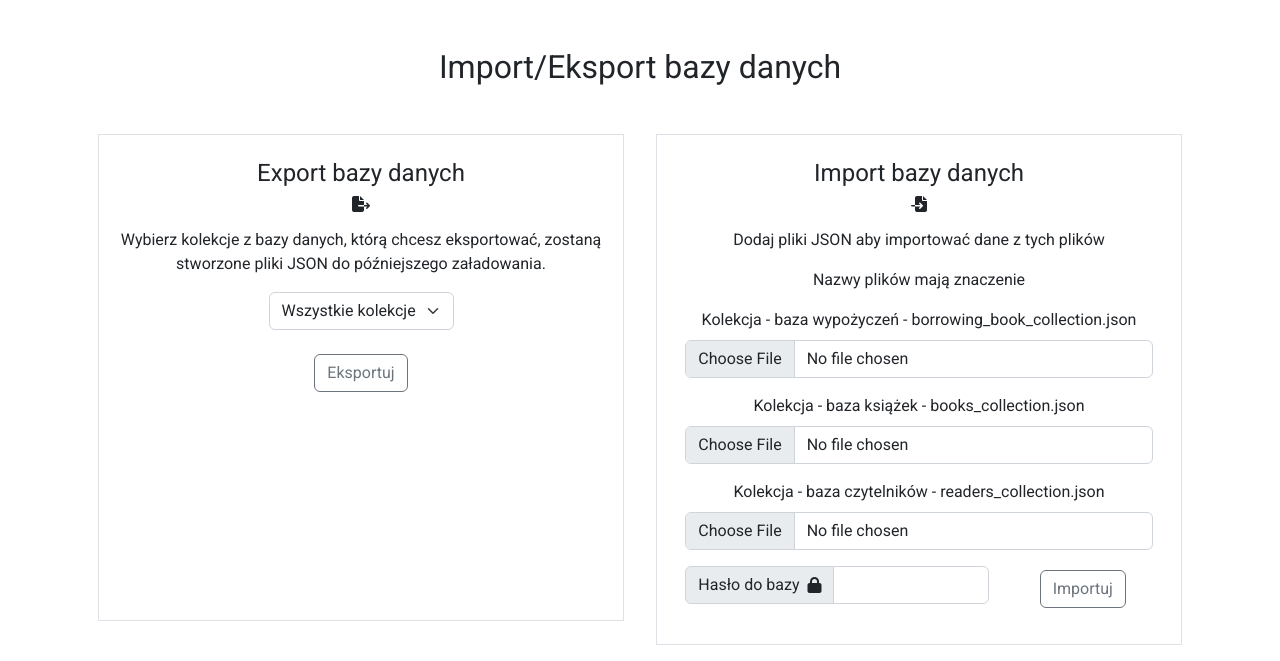
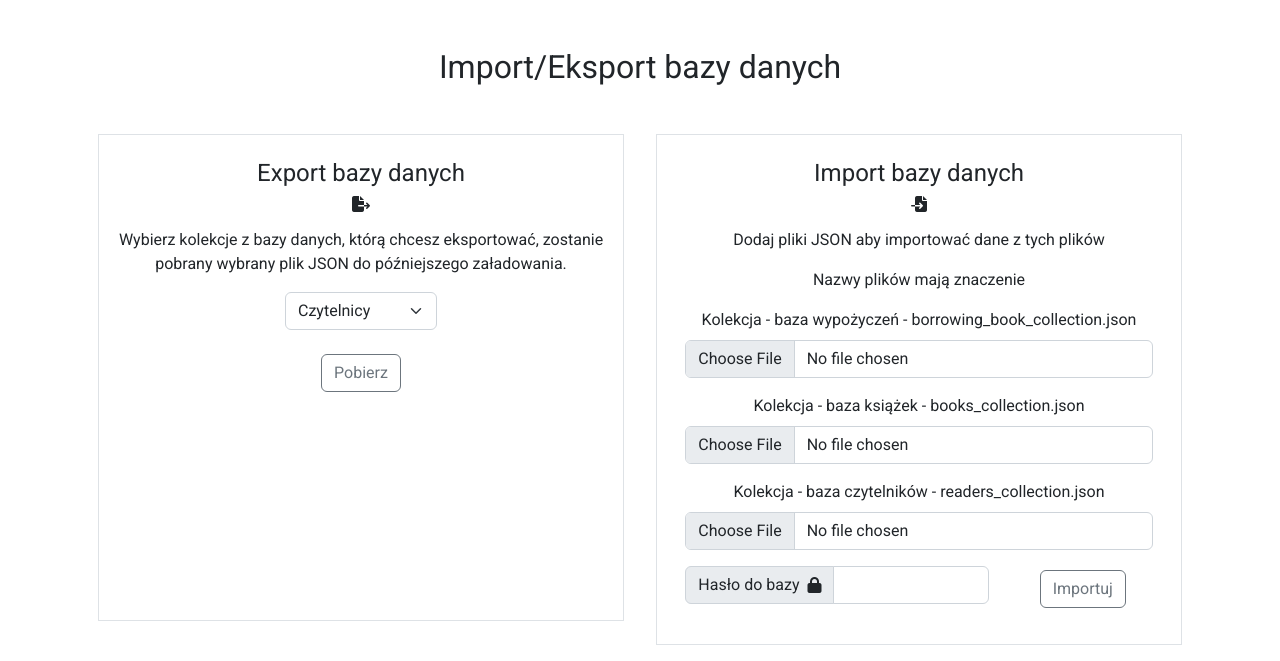
Before and after one commit to Bartek1995/FastAPI-MongoDB-ExamProject, a FastAPI app: page /dashboard/db_import_export in a window 1280 px wide. Shown: the part 56-717 px from the top of the page. Run offline with FastAPI, Linux system fonts and the light colour scheme; parts of the project's set-up code (start-up, migrations or seed data) failed here and were passed over; some libraries are stand-ins or nearby versions.

Commit message:
Modify export database feature, now user can download json

```diff
--- a/app/server/main.py
+++ b/app/server/main.py
@@ -1,10 +1,9 @@
 from datetime import date
 from datetime import datetime as datetime_func
 from typing import Optional
-import os
 import uvicorn
 from fastapi import FastAPI, HTTPException, Form, Request, UploadFile
-from fastapi.responses import HTMLResponse
+from fastapi.responses import HTMLResponse, FileResponse
 from fastapi.staticfiles import StaticFiles
 from fastapi.templating import Jinja2Templates
 from starlette.responses import RedirectResponse
@@ -501,7 +500,8 @@ def db_import_export(request: Request,
 
         case "export":
             database_manager.export_collection_as_json(collection_select)
-            context['export_success'] = "Pomyślnie eksportowano wybrane kolekcje"
+            filename = f"/{collection_select}.json"
+            return FileResponse(path=str(db_import_export_root_absolute) + filename, media_type='text/json', filename=collection_select+".json")
 
         case "import":
 
--- a/app/templates/db_import_export.html
+++ b/app/templates/db_import_export.html
@@ -14,19 +14,18 @@
             <div class="col-12 col-md import-export-item export border text-center py-4 d-flex flex-column align-items-center mx-md-3 mb-4">
                 <h4>Export bazy danych</h4>
                 <i class="fa-solid fa-file-export pb-3"></i>
-                <p>Wybierz kolekcje z bazy danych, którą chcesz eksportować, zostaną stworzone pliki JSON do późniejszego załadowania.</p>
+                <p>Wybierz kolekcje z bazy danych, którą chcesz eksportować, zostanie pobrany wybrany plik JSON do późniejszego załadowania.</p>
 
                 <form method="post">
 
                     <select class="form-select" name="collection_select">
-                        <option selected value="all">Wszystkie kolekcje</option>
                         <option value="readers_collection">Czytelnicy</option>
                         <option value="books_collection">Książki</option>
                         <option value="borrowing_book_collection">Wypożyczenia</option>
                     </select>
 
                     <input type="hidden" name="type_of_action" value="export">
-                    <button type="submit" class="btn btn-outline-secondary mt-4 mb-2">Eksportuj</button>
+                    <button type="submit" class="btn btn-outline-secondary mt-4 mb-2">Pobierz</button>
                 </form>
 
                 {% if export_success %}
```
